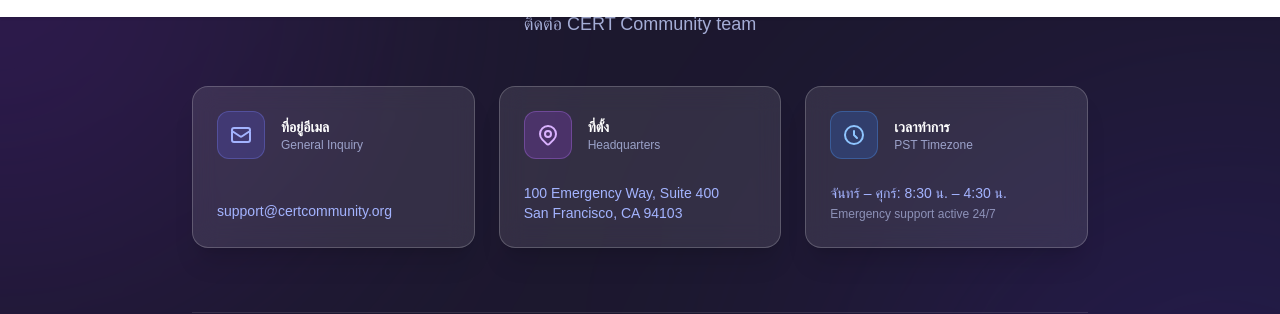
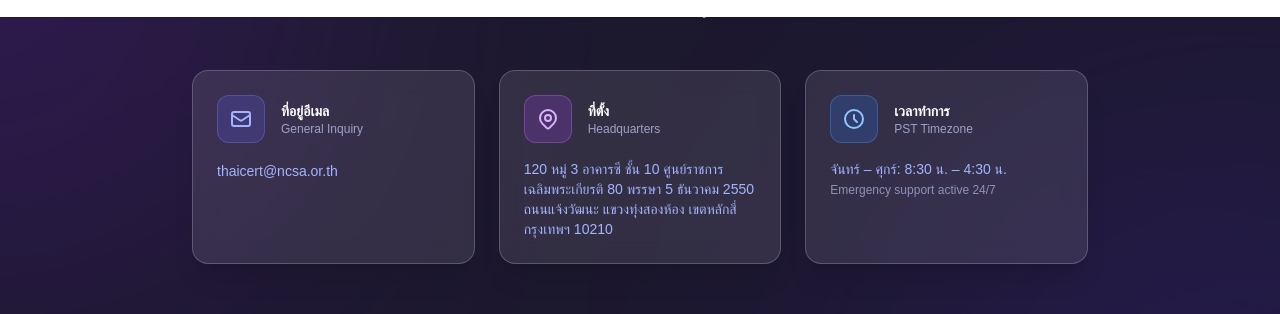
Before and after one commit to SDEPR89/Phonebook, a Next.js app: page /contact in a window 1280 px wide. Shown: the part 226-540 px from the top of the page. Built offline with nearby package versions, Linux system fonts and the light colour scheme; no server answers.

Commit message:
Fix:ThaiUI

```diff
--- a/app/contact/page.tsx
+++ b/app/contact/page.tsx
@@ -42,7 +42,7 @@ export default function ContactPage() {
       {/* Main Content Grid: Information Cards */}
       <div className="relative z-10 grid w-full max-w-4xl gap-6 sm:grid-cols-2 lg:grid-cols-3">
         {/* Email Card */}
-        <div className="flex flex-col justify-between rounded-2xl border border-white/20 bg-white/10 p-6 backdrop-blur-md transition-all duration-300 hover:border-indigo-400/50 hover:bg-white/15 shadow-xl">
+        <div className="flex flex-col justify-start rounded-2xl border border-white/20 bg-white/10 p-6 backdrop-blur-md transition-all duration-300 hover:border-indigo-400/50 hover:bg-white/15 shadow-xl">
           <div className="flex items-center gap-4">
             <div className="flex h-12 w-12 shrink-0 items-center justify-center rounded-xl bg-indigo-500/20 text-indigo-300 border border-indigo-400/30">
               <svg className="h-6 w-6" fill="none" viewBox="0 0 24 24" stroke="currentColor" strokeWidth={2}>
@@ -54,15 +54,15 @@ export default function ContactPage() {
               <p className="text-xs text-indigo-200/70">General Inquiry</p>
             </div>
           </div>
-          <div className="mt-6">
-            <a href="mailto:support@certcommunity.org" className="text-sm font-medium text-indigo-300 hover:text-white transition-colors">
-              support@certcommunity.org
+          <div className="mt-4">
+            <a href="mailto:thaicert@ncsa.or.th" className="text-sm font-medium text-indigo-300 hover:text-white transition-colors">
+              thaicert@ncsa.or.th
             </a>
           </div>
         </div>
 
         {/* Location Card */}
-        <div className="flex flex-col justify-between rounded-2xl border border-white/20 bg-white/10 p-6 backdrop-blur-md transition-all duration-300 hover:border-indigo-400/50 hover:bg-white/15 shadow-xl">
+        <div className="flex flex-col justify-start rounded-2xl border border-white/20 bg-white/10 p-6 backdrop-blur-md transition-all duration-300 hover:border-indigo-400/50 hover:bg-white/15 shadow-xl">
           <div className="flex items-center gap-4">
             <div className="flex h-12 w-12 shrink-0 items-center justify-center rounded-xl bg-purple-500/20 text-purple-300 border border-purple-400/30">
               <svg className="h-6 w-6" fill="none" viewBox="0 0 24 24" stroke="currentColor" strokeWidth={2}>
@@ -75,13 +75,13 @@ export default function ContactPage() {
               <p className="text-xs text-indigo-200/70">Headquarters</p>
             </div>
           </div>
-          <div className="mt-6 text-sm text-indigo-300">
-            100 Emergency Way, Suite 400<br />San Francisco, CA 94103
+          <div className="mt-4 text-sm text-indigo-300">
+            120 หมู่ 3 อาคารซี ชั้น 10 ศูนย์ราชการเฉลิมพระเกียรติ 80 พรรษา 5 ธันวาคม 2550 ถนนแจ้งวัฒนะ แขวงทุ่งสองห้อง เขตหลักสี่ กรุงเทพฯ 10210
           </div>
         </div>
 
         {/* Operating Hours Card */}
-        <div className="flex flex-col justify-between rounded-2xl border border-white/20 bg-white/10 p-6 backdrop-blur-md transition-all duration-300 hover:border-indigo-400/50 hover:bg-white/15 shadow-xl sm:col-span-2 lg:col-span-1">
+        <div className="flex flex-col justify-start rounded-2xl border border-white/20 bg-white/10 p-6 backdrop-blur-md transition-all duration-300 hover:border-indigo-400/50 hover:bg-white/15 shadow-xl sm:col-span-2 lg:col-span-1">
           <div className="flex items-center gap-4">
             <div className="flex h-12 w-12 shrink-0 items-center justify-center rounded-xl bg-blue-500/20 text-blue-300 border border-blue-400/30">
               <svg className="h-6 w-6" fill="none" viewBox="0 0 24 24" stroke="currentColor" strokeWidth={2}>
@@ -93,7 +93,7 @@ export default function ContactPage() {
               <p className="text-xs text-indigo-200/70">PST Timezone</p>
             </div>
           </div>
-          <div className="mt-6 text-sm text-indigo-300">
+          <div className="mt-4 text-sm text-indigo-300">
             จันทร์ – ศุกร์: 8:30 น. – 4:30 น.<br />
             <span className="text-xs text-indigo-200/60">Emergency support active 24/7</span>
           </div>
@@ -111,7 +111,7 @@ export default function ContactPage() {
           {team.map((member, idx) => (
             <div
               key={idx}
-              className="flex flex-col justify-center rounded-xl border border-white/5 bg-white/[0.03] p-4 backdrop-blur-sm transition-all duration-200 hover:border-white/15 hover:bg-white/[0.06]"
+              className="flex flex-col justify-start rounded-xl border border-white/5 bg-white/[0.03] p-4 backdrop-blur-sm transition-all duration-200 hover:border-white/15 hover:bg-white/[0.06]"
             >
               <a
                 href={member.link}
```
